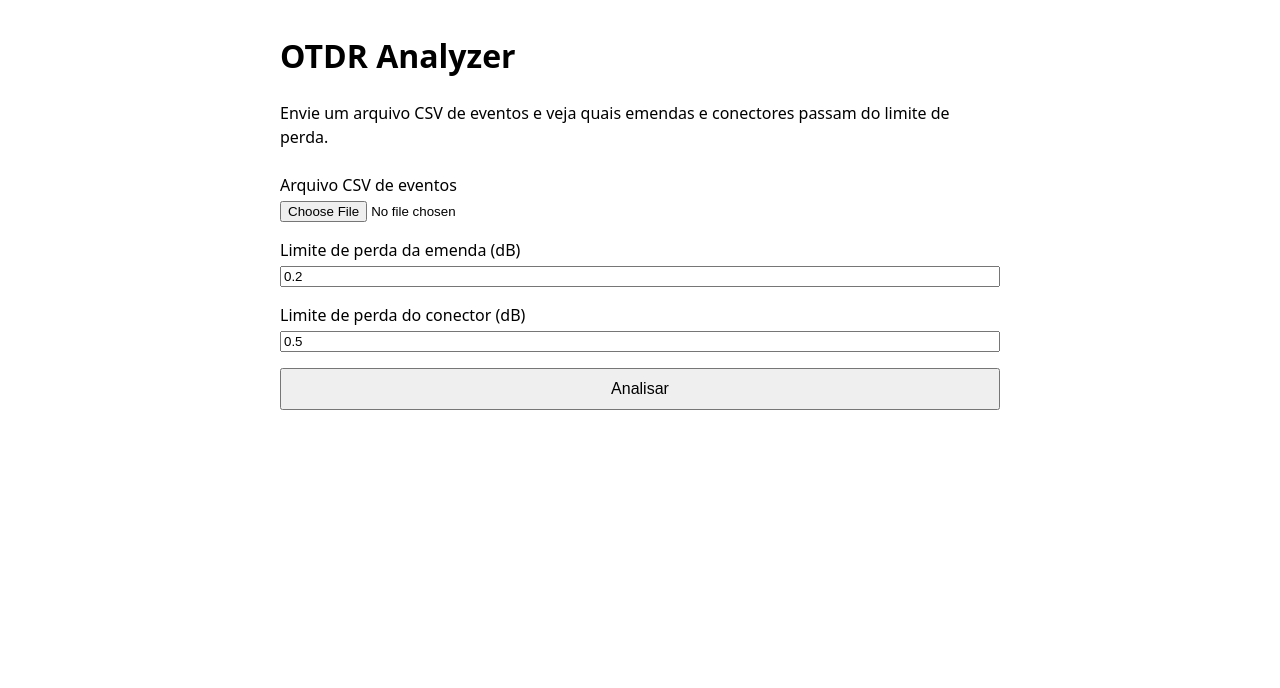
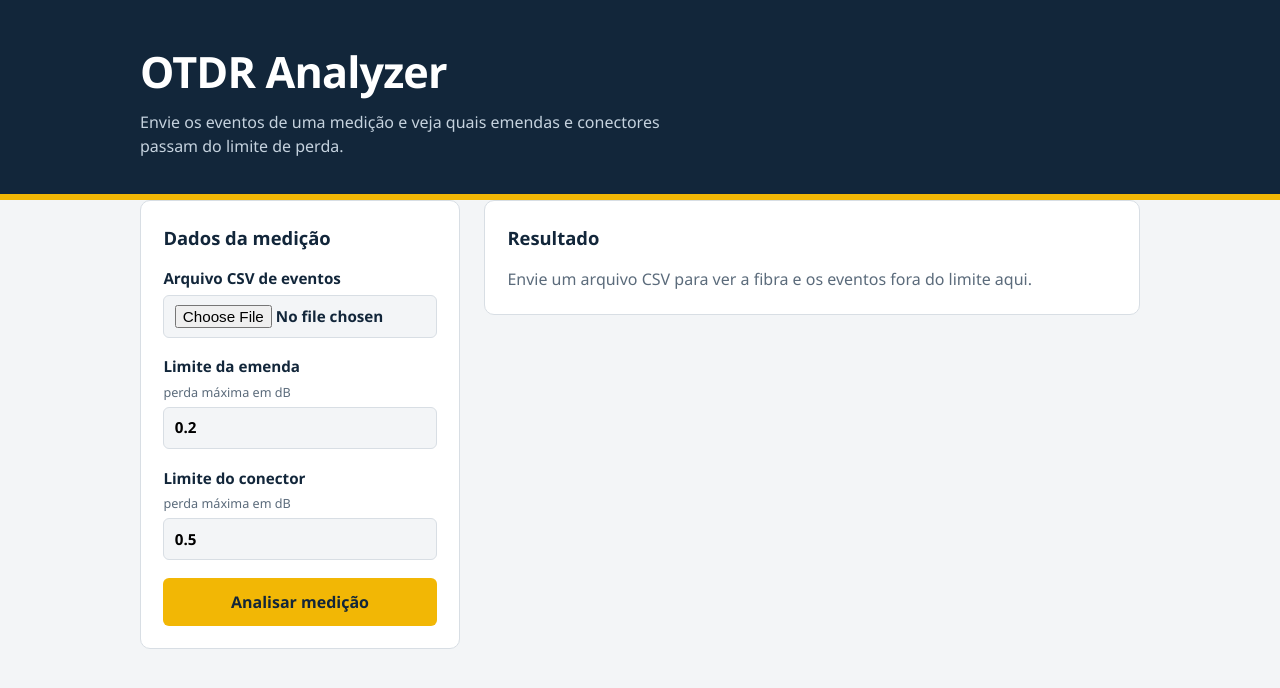
Before and after one commit to e-tezzon/otdr-analyzer, a Flask app: page / in a window 1280 px wide. Shown: the top 688 px of the page. Run offline with Flask 3, Linux system fonts and the light colour scheme.

Commit message:
Redesenha a interface com desenho da fibra

```diff
--- a/app.py
+++ b/app.py
@@ -21,7 +21,7 @@ def inicio():
             linhas = arquivo.stream.read().decode("utf-8").splitlines()
             eventos = ler_eventos_de_linhas(linhas)
             problemas = encontrar_problemas(eventos, limites)
-            resultado = {"total": len(eventos), "problemas": problemas}
+            resultado = {"total": len(eventos), "problemas": problemas, "eventos": eventos}
         except (KeyError, ValueError, UnicodeDecodeError):
             erro = "Não foi possível ler o arquivo. Use um CSV com as colunas distancia_km, tipo, perda_db e reflectancia_db."
 
--- a/templates/index.html
+++ b/templates/index.html
@@ -5,55 +5,200 @@
   <meta name="viewport" content="width=device-width, initial-scale=1">
   <title>OTDR Analyzer</title>
   <style>
-    body { font-family: system-ui, sans-serif; max-width: 720px; margin: 2rem auto; padding: 0 1rem; line-height: 1.5; }
-    form { display: grid; gap: 1rem; margin: 1.5rem 0; }
-    label { display: grid; gap: .25rem; }
-    button { padding: .6rem 1rem; font-size: 1rem; cursor: pointer; }
-    table { width: 100%; border-collapse: collapse; margin-top: 1rem; }
-    th, td { text-align: left; padding: .5rem; border-bottom: 1px solid #ccc; }
-    .erro { color: #b00020; }
-    .ok { color: #1b7f3b; }
+    :root {
+      --tinta: #12263a;
+      --papel: #f3f5f7;
+      --superficie: #ffffff;
+      --fibra: #f2b705;
+      --falha: #c8382b;
+      --ok: #1f7a6b;
+      --linha: #d8dee4;
+      --suave: #5b6b7b;
+    }
+    * { box-sizing: border-box; }
+    body {
+      margin: 0;
+      background: var(--papel);
+      color: var(--tinta);
+      font-family: "Segoe UI", system-ui, sans-serif;
+      line-height: 1.5;
+    }
+    .wrap { max-width: 1040px; margin: 0 auto; padding: 0 1.25rem; }
+
+    header {
+      background: var(--tinta);
+      color: #fff;
+      padding: 2.5rem 0 2.25rem;
+      border-bottom: 6px solid var(--fibra);
+    }
+    header h1 {
+      margin: 0 0 .35rem;
+      font-size: clamp(1.9rem, 4vw, 2.7rem);
+      letter-spacing: -.02em;
+    }
+    header p { margin: 0; color: #c5d2de; max-width: 58ch; }
+
+    main {
+      display: grid;
+      grid-template-columns: 320px 1fr;
+      gap: 1.5rem;
+      margin: 1.75rem auto 3rem;
+      align-items: start;
+    }
+    .card {
+      background: var(--superficie);
+      border: 1px solid var(--linha);
+      border-radius: 10px;
+      padding: 1.4rem;
+    }
+    .card h2 { margin: 0 0 1rem; font-size: 1.15rem; }
+
+    form { display: grid; gap: 1.1rem; }
+    label { display: grid; gap: .3rem; font-weight: 600; font-size: .95rem; }
+    label small { font-weight: 400; color: var(--suave); }
+    input[type="number"], input[type="file"] {
+      font: inherit;
+      padding: .55rem .65rem;
+      border: 1px solid var(--linha);
+      border-radius: 6px;
+      background: var(--papel);
+      width: 100%;
+    }
+    input:focus-visible, button:focus-visible {
+      outline: 3px solid var(--fibra);
+      outline-offset: 2px;
+    }
+    button {
+      font: inherit;
+      font-weight: 700;
+      background: var(--fibra);
+      color: var(--tinta);
+      border: 0;
+      border-radius: 6px;
+      padding: .75rem 1rem;
+      cursor: pointer;
+    }
+    button:hover { background: #ffc61a; }
+
+    .erro {
+      background: #fbeceb;
+      border-left: 4px solid var(--falha);
+      color: #7a1f17;
+      padding: .75rem 1rem;
+      border-radius: 6px;
+      margin: 0 0 1rem;
+    }
+    .vazio { color: var(--suave); margin: 0; }
+    .situacao { font-size: 1.35rem; font-weight: 700; margin: 0 0 .25rem; }
+    .situacao.ok { color: var(--ok); }
+    .situacao.alerta { color: var(--falha); }
+    .detalhe { margin: 0 0 1.25rem; color: var(--suave); }
+
+    svg { width: 100%; height: auto; display: block; margin-bottom: 1.5rem; }
+    .trilho { stroke: var(--fibra); stroke-width: 6; stroke-linecap: round; }
+    .haste { stroke: var(--falha); stroke-width: 2; }
+    .ponto { fill: var(--tinta); }
+    .ponto-ruim { fill: var(--falha); }
+    .rotulo-ruim { fill: var(--falha); font-size: 13px; font-weight: 700; }
+    .rotulo { fill: var(--suave); font-size: 12px; }
+
+    .tabela { overflow-x: auto; }
+    table { width: 100%; border-collapse: collapse; font-variant-numeric: tabular-nums; }
+    th, td { text-align: left; padding: .6rem .5rem; border-bottom: 1px solid var(--linha); white-space: nowrap; }
+    th { color: var(--suave); font-weight: 600; font-size: .9rem; }
+    td.excesso { color: var(--falha); font-weight: 700; }
+
+    @media (max-width: 820px) {
+      main { grid-template-columns: 1fr; }
+    }
   </style>
 </head>
 <body>
+  <header>
+    <div class="wrap">
       <h1>OTDR Analyzer</h1>
-  <p>Envie um arquivo CSV de eventos e veja quais emendas e conectores passam do limite de perda.</p>
+      <p>Envie os eventos de uma medição e veja quais emendas e conectores passam do limite de perda.</p>
+    </div>
+  </header>
 
+  <main class="wrap">
+    <section class="card">
+      <h2>Dados da medição</h2>
       <form method="post" enctype="multipart/form-data">
         <label>Arquivo CSV de eventos
           <input type="file" name="arquivo" accept=".csv" required>
         </label>
-    <label>Limite de perda da emenda (dB)
+        <label>Limite da emenda <small>perda máxima em dB</small>
           <input type="number" step="0.01" name="limite_emenda" value="{{ limites.emenda }}" required>
         </label>
-    <label>Limite de perda do conector (dB)
+        <label>Limite do conector <small>perda máxima em dB</small>
           <input type="number" step="0.01" name="limite_conector" value="{{ limites.conector }}" required>
         </label>
-    <button type="submit">Analisar</button>
+        <button type="submit">Analisar medição</button>
       </form>
+    </section>
+
+    <section class="card">
+      <h2>Resultado</h2>
 
       {% if erro %}
         <p class="erro">{{ erro }}</p>
       {% endif %}
 
       {% if resultado %}
-    <h2>Resultado</h2>
-    <p>{{ resultado.total }} eventos analisados, {{ resultado.problemas|length }} fora do limite.</p>
         {% if resultado.problemas %}
+          <p class="situacao alerta">{{ resultado.problemas|length }} de {{ resultado.total }} eventos passam do limite</p>
+          <p class="detalhe">Os pontos em vermelho mostram onde estão na fibra.</p>
+        {% else %}
+          <p class="situacao ok">Nenhum evento passa do limite</p>
+          <p class="detalhe">{{ resultado.total }} eventos analisados.</p>
+        {% endif %}
+
+        {% set total_km = [resultado.eventos|map(attribute='distancia_km')|max, 0.1]|max %}
+        <svg viewBox="0 0 720 130" role="img" aria-label="Eventos ao longo da fibra">
+          <line class="trilho" x1="30" y1="70" x2="690" y2="70"/>
+          {% for e in resultado.eventos %}
+            {% set x = 30 + (e.distancia_km / total_km) * 660 %}
+            {% set lim = limites.get(e.tipo) %}
+            {% set ruim = lim is not none and e.perda_db > lim %}
+            {% if ruim %}
+              <line class="haste" x1="{{ '%.1f'|format(x) }}" y1="70" x2="{{ '%.1f'|format(x) }}" y2="40"/>
+              <circle class="ponto-ruim" cx="{{ '%.1f'|format(x) }}" cy="70" r="9"/>
+              <text class="rotulo-ruim" x="{{ '%.1f'|format(x) }}" y="30" text-anchor="middle">{{ e.distancia_km }} km</text>
+            {% else %}
+              <circle class="ponto" cx="{{ '%.1f'|format(x) }}" cy="70" r="5"/>
+            {% endif %}
+          {% endfor %}
+          <text class="rotulo" x="30" y="112">0 km</text>
+          <text class="rotulo" x="690" y="112" text-anchor="end">{{ total_km }} km</text>
+        </svg>
+
+        {% if resultado.problemas %}
+          <div class="tabela">
             <table>
-      <tr><th>Distância (km)</th><th>Tipo</th><th>Perda (dB)</th><th>Limite (dB)</th></tr>
+              <tr>
+                <th>Distância (km)</th>
+                <th>Tipo</th>
+                <th>Perda (dB)</th>
+                <th>Limite (dB)</th>
+                <th>Excesso (dB)</th>
+              </tr>
               {% for p in resultado.problemas %}
               <tr>
                 <td>{{ p.distancia_km }}</td>
                 <td>{{ p.tipo }}</td>
                 <td>{{ p.perda_db }}</td>
                 <td>{{ limites[p.tipo] }}</td>
+                <td class="excesso">+{{ '%.2f'|format(p.perda_db - limites[p.tipo]) }}</td>
               </tr>
               {% endfor %}
             </table>
-    {% else %}
-      <p class="ok">Nenhum evento fora do limite.</p>
+          </div>
         {% endif %}
+      {% elif not erro %}
+        <p class="vazio">Envie um arquivo CSV para ver a fibra e os eventos fora do limite aqui.</p>
       {% endif %}
+    </section>
+  </main>
 </body>
 </html>
```
Lines whose indentation alone changed are shown as unchanged.
